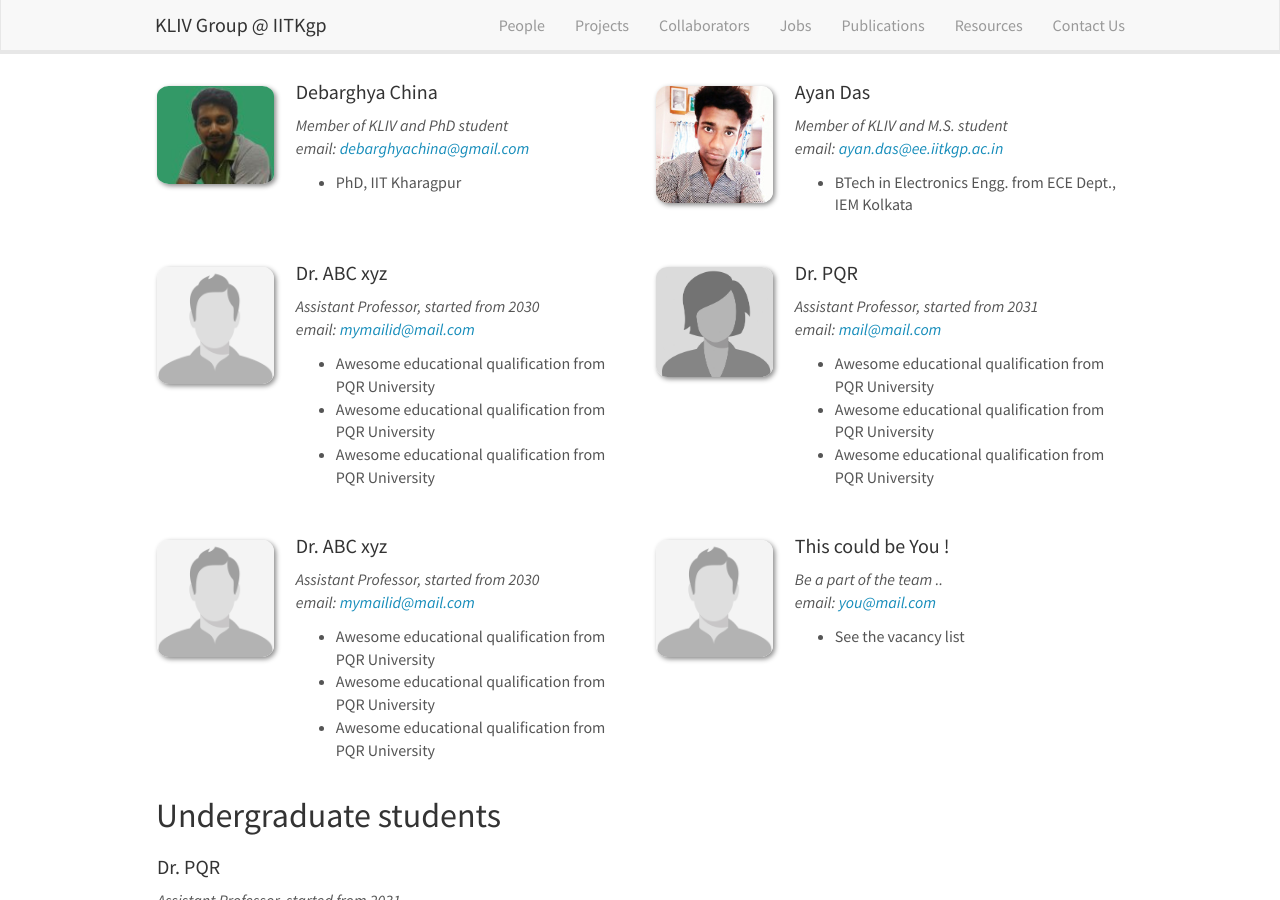
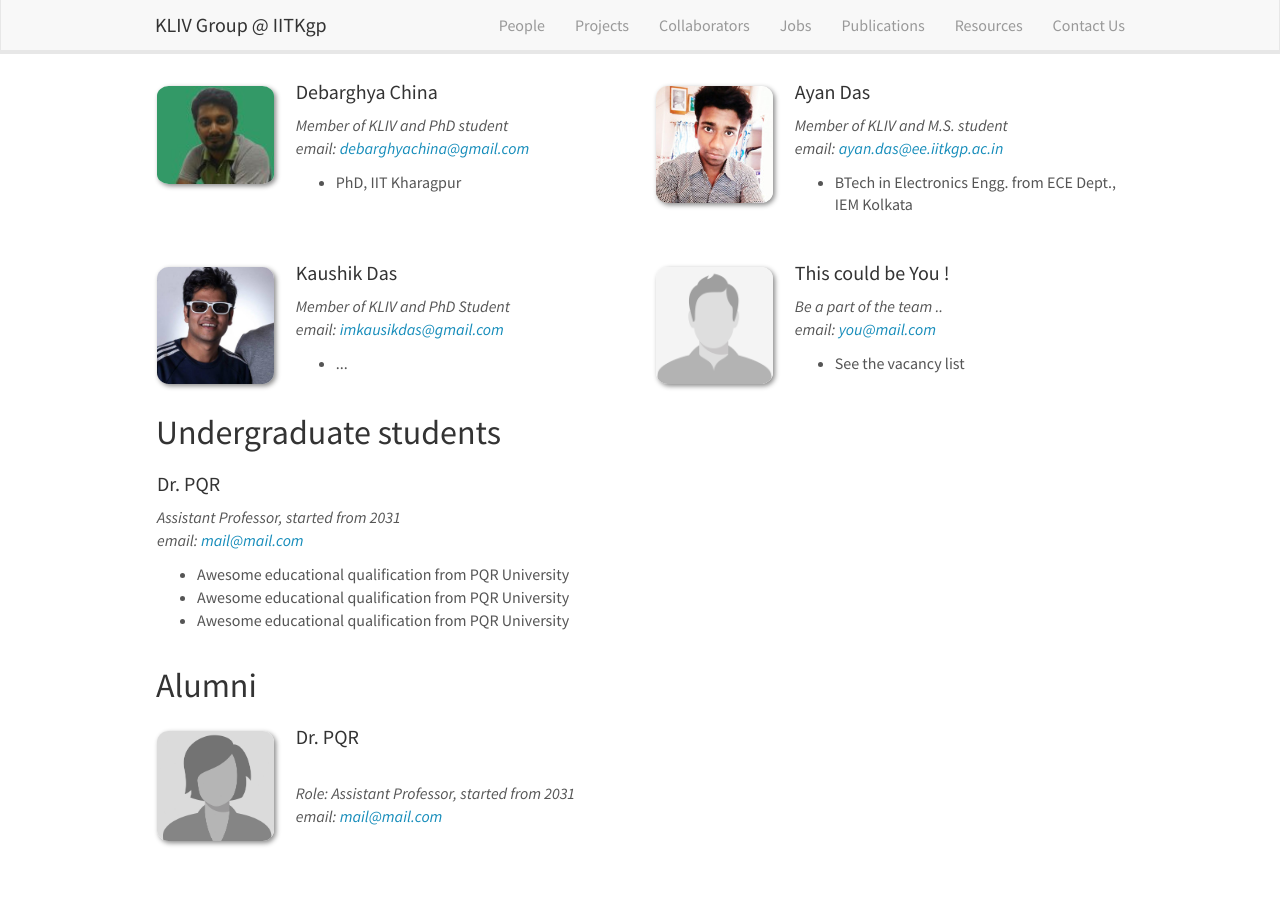
Before and after one commit to iitkliv/tempsite, a Jekyll site: the page built from _pages/people.md, in a window 1280 px wide and 900 px high, scrolled down 674 px. Built offline with Jekyll 4.4.1, drawn with Linux system fonts in a browser that asks for light colours; nearby versions of some CDN libraries.

Commit message:
KLIV member data updated

```diff
--- a/_data/people.yml
+++ b/_data/people.yml
@@ -40,34 +40,12 @@
   education1: BTech in Electronics Engg. from ECE Dept., IEM Kolkata
   type: member
 
-- name: Dr. ABC xyz
-  photo: phman.jpg
-  info: Assistant Professor, started from 2030
-  email: mymailid@mail.com
-  number_educ: 3
-  education1: Awesome educational qualification from PQR University
-  education2: Awesome educational qualification from PQR University
-  education3: Awesome educational qualification from PQR University
-  type: member
-
-- name: Dr. PQR
-  photo: phwoman.png
-  info: Assistant Professor, started from 2031
-  email: mail@mail.com
-  number_educ: 3
-  education1: Awesome educational qualification from PQR University
-  education2: Awesome educational qualification from PQR University
-  education3: Awesome educational qualification from PQR University
-  type: member
-
-- name: Dr. ABC xyz
-  photo: phman.jpg
-  info: Assistant Professor, started from 2030
-  email: mymailid@mail.com
-  number_educ: 3
-  education1: Awesome educational qualification from PQR University
-  education2: Awesome educational qualification from PQR University
-  education3: Awesome educational qualification from PQR University
+- name: Kaushik Das
+  photo: kd.jpg
+  info: Member of KLIV and PhD Student
+  email: imkausikdas@gmail.com
+  number_educ: 1
+  education1: ...
   type: member
 
 - name: This could be You !
```
Also changed, not shown: images/teampic/kd.jpg (added).
